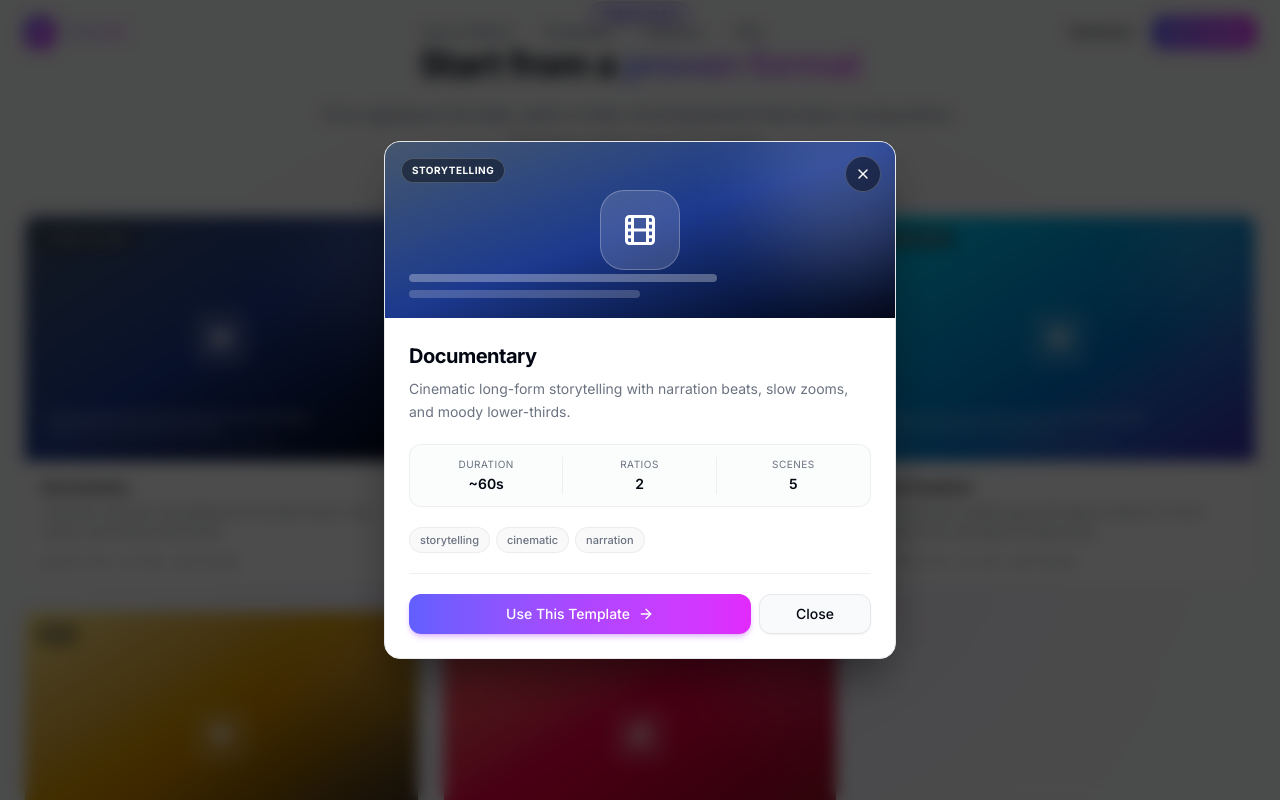
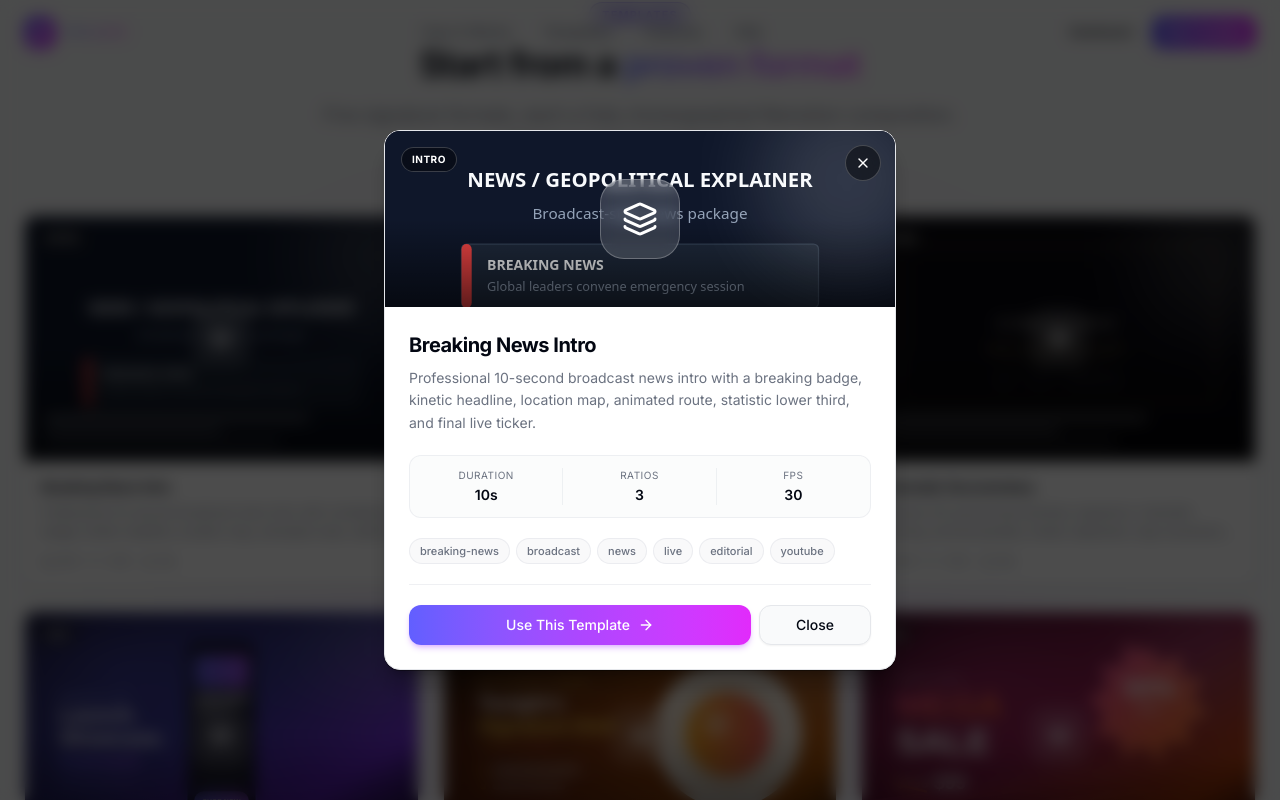
Before and after one commit to mozammal01/AI-Powered-Social-Media-Video-Generator, a Next.js app: page / in a window 1280 px wide. Both pictures are taken after a click on the button 221 px from the left and 2420 px from the top of the page. Shown: the part 2020-2820 px from the top of the page. Built offline with nearby package versions, Linux system fonts and the light colour scheme.

Commit message:
Refactor code structure for improved readability and maintainability

```diff
--- a/src/components/landing/Features.tsx
+++ b/src/components/landing/Features.tsx
@@ -75,7 +75,7 @@ export function Features() {
             return (
               <div
                 key={feature.title}
-                className="group rounded-2xl border border-border/70 bg-card/50 p-7 backdrop-blur transition-all duration-300 hover:-translate-y-1 hover:border-primary/40 hover:shadow-xl hover:shadow-black/20"
+                className="group rounded-2xl border border-border/70 bg-card/50 p-7 backdrop-blur shadow-md shadow-black/8 transition-all duration-300 hover:-translate-y-0.5 hover:border-primary/40 hover:shadow-lg hover:shadow-black/12"
               >
                 <span className="mb-5 inline-flex h-11 w-11 items-center justify-center rounded-xl bg-gradient-to-br from-indigo-500/15 to-fuchsia-500/15 text-primary ring-1 ring-inset ring-primary/25 transition-all duration-300 group-hover:from-indigo-500/30 group-hover:to-fuchsia-500/30">
                   <Icon className="h-5 w-5" />
--- a/src/components/landing/HowItWorks.tsx
+++ b/src/components/landing/HowItWorks.tsx
@@ -96,7 +96,7 @@ export function HowItWorks() {
                 <motion.div
                   key={step.number}
                   variants={cardReveal}
-                  className="group relative rounded-2xl border border-border/70 bg-card/50 p-7 backdrop-blur transition-all duration-300 hover:-translate-y-1 hover:border-primary/40 hover:shadow-xl hover:shadow-black/20"
+                  className="group relative rounded-2xl border border-border/70 bg-card/50 p-7 backdrop-blur shadow-md shadow-black/8 transition-all duration-300 hover:-translate-y-0.5 hover:border-primary/40 hover:shadow-lg hover:shadow-black/12"
                 >
                   <span className="absolute right-5 top-5 font-mono text-sm font-semibold text-muted-foreground/40 transition-colors group-hover:text-primary/50">
                     {step.number}
--- a/src/components/landing/TemplatesSection.tsx
+++ b/src/components/landing/TemplatesSection.tsx
@@ -1,109 +1,22 @@
 "use client";
 
-import { useEffect, useRef, useState } from "react";
+import { useRef, useState } from "react";
 import Link from "next/link";
 import {
   ArrowRight,
   Clock,
-  Cpu,
   Eye,
-  Film,
-  Gem,
   Layers,
   MonitorSmartphone,
-  Newspaper,
-  Trophy,
   X,
 } from "lucide-react";
-import type { ComponentType } from "react";
 import { AnimatePresence, motion, type Variants } from "framer-motion";
-import { cn } from "@/lib/utils";
 import { Button } from "@/components/ui/button";
 import { GradientText, SectionHeading } from "./SectionHeading";
-
-/* ─── Showcase data ─────────────────────────────────────────────────────── */
-
-interface ShowcaseTemplate {
-  id: string;
-  name: string;
-  category: string;
-  description: string;
-  icon: ComponentType<{ className?: string }>;
-  /** Gradient used for the card artwork and modal header. */
-  artGradient: string;
-  aspectRatios: string[];
-  duration: string;
-  scenes: number;
-  tags: string[];
-}
-
-const templates: ShowcaseTemplate[] = [
-  {
-    id: "documentary",
-    name: "Documentary",
-    category: "storytelling",
-    description:
-      "Cinematic long-form storytelling with narration beats, slow zooms, and moody lower-thirds.",
-    icon: Film,
-    artGradient: "from-slate-600 via-blue-900 to-slate-950",
-    aspectRatios: ["16:9", "9:16"],
-    duration: "~60s",
-    scenes: 5,
-    tags: ["storytelling", "cinematic", "narration"],
-  },
-  {
-    id: "top-10",
-    name: "Top 10",
-    category: "social-media",
-    description:
-      "High-energy listicle format with punchy countdown reveals, rank badges, and snappy transitions.",
-    icon: Trophy,
-    artGradient: "from-amber-400 via-orange-600 to-red-700",
-    aspectRatios: ["9:16", "1:1"],
-    duration: "~30s",
-    scenes: 6,
-    tags: ["listicle", "ranking", "viral"],
-  },
-  {
-    id: "tech-explainer",
-    name: "Tech Explainer",
-    category: "education",
-    description:
-      "Clean product walkthrough with feature callouts, UI mock panels, and crisp step-by-step pacing.",
-    icon: Cpu,
-    artGradient: "from-cyan-400 via-sky-600 to-indigo-800",
-    aspectRatios: ["16:9", "9:16"],
-    duration: "~45s",
-    scenes: 5,
-    tags: ["saas", "product", "how-it-works"],
-  },
-  {
-    id: "luxury-commercial",
-    name: "Luxury Commercial",
-    category: "ads",
-    description:
-      "Premium brand spot with elegant fades, gold-accent typography, and slow-motion product moments.",
-    icon: Gem,
-    artGradient: "from-amber-200 via-yellow-600 to-stone-900",
-    aspectRatios: ["9:16", "1:1", "16:9"],
-    duration: "~15s",
-    scenes: 4,
-    tags: ["premium", "brand", "cinematic"],
-  },
-  {
-    id: "news-explainer",
-    name: "News Explainer",
-    category: "education",
-    description:
-      "Authoritative briefing style with headline banners, ticker strips, and stat-forward layouts.",
-    icon: Newspaper,
-    artGradient: "from-red-400 via-rose-600 to-red-900",
-    aspectRatios: ["16:9", "9:16"],
-    duration: "~40s",
-    scenes: 5,
-    tags: ["breaking", "explainer", "authority"],
-  },
-];
+import {
+  templateList,
+  type TemplateMetadata,
+} from "@/remotion/templates";
 
 /* ─── Scroll-reveal choreography ────────────────────────────────────────── */
 
@@ -125,12 +38,18 @@ const cardReveal: Variants = {
 
 /* ─── Section ───────────────────────────────────────────────────────────── */
 
+const HOME_TEMPLATE_LIMIT = 6;
+
 export function TemplatesSection() {
-  const [active, setActive] = useState<ShowcaseTemplate | null>(null);
+  const [active, setActive] = useState<TemplateMetadata | null>(null);
   const closeButtonRef = useRef<HTMLButtonElement>(null);
 
+  const displayedTemplates = templateList.slice(0, HOME_TEMPLATE_LIMIT);
+  const hasMore = templateList.length > HOME_TEMPLATE_LIMIT;
+
   // Escape-to-close + body scroll lock + initial focus while modal is open.
-  useEffect(() => {
+  // biome-ignore lint/correctness/useExhaustiveDependencies: active toggles effect
+  useState(() => {
     if (!active) return;
     const onKeyDown = (event: KeyboardEvent) => {
       if (event.key === "Escape") setActive(null);
@@ -143,7 +62,7 @@ export function TemplatesSection() {
       document.removeEventListener("keydown", onKeyDown);
       document.body.style.overflow = previousOverflow;
     };
-  }, [active]);
+  });
 
   return (
     <section id="templates" className="relative scroll-mt-24 py-24 sm:py-32">
@@ -173,9 +92,7 @@ export function TemplatesSection() {
           viewport={{ once: true, margin: "-80px" }}
           className="mt-14 grid gap-6 sm:grid-cols-2 lg:grid-cols-3"
         >
-          {templates.map((template) => {
-            const Icon = template.icon;
-            return (
+          {displayedTemplates.map((template) => (
             <motion.button
               key={template.id}
               type="button"
@@ -183,15 +100,17 @@ export function TemplatesSection() {
               onClick={() => setActive(template)}
               aria-haspopup="dialog"
               aria-label={`Preview ${template.name} template`}
-                className="group block w-full cursor-pointer overflow-hidden rounded-xl border border-border bg-card text-left shadow-xs transition-all duration-300 hover:-translate-y-1 hover:border-primary/40 hover:shadow-xl hover:shadow-black/20 focus-visible:outline-none focus-visible:ring-2 focus-visible:ring-ring"
+              className="group block w-full cursor-pointer overflow-hidden rounded-xl border border-border bg-card text-left shadow-md shadow-black/8 transition-all duration-300 hover:-translate-y-0.5 hover:border-primary/40 hover:shadow-lg hover:shadow-black/12 focus-visible:outline-none focus-visible:ring-2 focus-visible:ring-ring"
             >
               {/* Artwork */}
-                <div
-                  className={cn(
-                    "relative aspect-[16/10] w-full overflow-hidden bg-gradient-to-br",
-                    template.artGradient
-                  )}
-                >
+              <div className="relative aspect-[16/10] w-full overflow-hidden bg-slate-950">
+                <img
+                  src={template.thumbnailUrl}
+                  alt={`${template.name} preview`}
+                  className="h-full w-full object-cover"
+                />
+                <div className="absolute inset-0 bg-gradient-to-t from-black/60 via-transparent to-transparent" />
+
                 {/* Scene bars */}
                 <div
                   aria-hidden
@@ -209,7 +128,7 @@ export function TemplatesSection() {
                 {/* Centered icon */}
                 <div className="absolute inset-0 flex items-center justify-center">
                   <span className="flex h-14 w-14 items-center justify-center rounded-2xl bg-white/15 text-white ring-1 ring-inset ring-white/25 backdrop-blur-sm transition-transform duration-300 group-hover:scale-110">
-                      <Icon className="h-6 w-6" />
+                    <Layers className="h-6 w-6" />
                   </span>
                 </div>
                 {/* Category badge */}
@@ -236,22 +155,32 @@ export function TemplatesSection() {
                 <div className="flex flex-wrap items-center gap-x-3 gap-y-1 pt-1.5 text-[11px] text-muted-foreground">
                   <span className="inline-flex items-center gap-1">
                     <MonitorSmartphone className="h-3 w-3" />
-                      {template.aspectRatios.join(" · ")}
+                    {template.supportedAspectRatios.join(" · ")}
                   </span>
                   <span className="inline-flex items-center gap-1">
                     <Clock className="h-3 w-3" />
-                      {template.duration}
-                    </span>
-                    <span className="inline-flex items-center gap-1">
-                      <Layers className="h-3 w-3" />
-                      {template.scenes} scenes
+                    {Math.round(template.durationInFrames / template.fps)}s
                   </span>
                 </div>
               </div>
             </motion.button>
-            );
-          })}
+          ))}
         </motion.div>
+
+        {hasMore && (
+          <div className="mt-10 flex justify-center">
+            <Link href="/dashboard/templates">
+              <Button
+                variant="outline"
+                size="sm"
+                className="gap-2 text-xs transition-all duration-200 hover:shadow-md hover:shadow-black/10 hover:-translate-y-0.5"
+              >
+                See More Templates
+                <ArrowRight className="h-3.5 w-3.5" />
+              </Button>
+            </Link>
+          </div>
+        )}
 
         <p className="mt-10 text-center text-sm text-muted-foreground">
           New formats ship every week — all fully customizable in the editor.
@@ -280,29 +209,23 @@ export function TemplatesSection() {
               exit={{ opacity: 0, scale: 0.96, y: 16 }}
               transition={{ type: "spring", stiffness: 320, damping: 28 }}
               onClick={(event) => event.stopPropagation()}
-              className="relative my-auto w-full max-w-lg overflow-hidden rounded-2xl border border-border bg-card shadow-2xl shadow-black/50"
+              className="relative my-auto w-full max-w-lg overflow-hidden rounded-2xl border border-border bg-card shadow-xl shadow-black/25 backdrop-blur"
             >
               {/* Header artwork */}
-              <div
-                className={cn(
-                  "relative h-44 w-full overflow-hidden bg-gradient-to-br",
-                  active.artGradient
-                )}
-              >
+              <div className="relative h-44 w-full overflow-hidden bg-slate-950">
+                <img
+                  src={active.thumbnailUrl}
+                  alt={`${active.name} preview`}
+                  className="h-full w-full object-cover"
+                />
+                <div className="absolute inset-0 bg-gradient-to-t from-black/60 via-transparent to-transparent" />
                 <div
                   aria-hidden
                   className="absolute -right-10 -top-10 h-44 w-44 rounded-full bg-white/15 blur-2xl"
                 />
-                <div
-                  aria-hidden
-                  className="absolute inset-x-6 bottom-5 space-y-2"
-                >
-                  <span className="block h-2 w-2/3 rounded-full bg-white/30" />
-                  <span className="block h-2 w-1/2 rounded-full bg-white/20" />
-                </div>
                 <div className="absolute inset-0 flex items-center justify-center">
                   <span className="flex h-20 w-20 items-center justify-center rounded-3xl bg-white/15 text-white ring-1 ring-inset ring-white/25 backdrop-blur-sm">
-                    <active.icon className="h-9 w-9" />
+                    <Layers className="h-9 w-9" />
                   </span>
                 </div>
                 <span className="absolute left-4 top-4 rounded-full border border-white/20 bg-black/40 px-2.5 py-1 text-[10px] font-bold uppercase tracking-wider text-white backdrop-blur-sm">
@@ -339,7 +262,7 @@ export function TemplatesSection() {
                       Duration
                     </dt>
                     <dd className="mt-0.5 text-sm font-semibold">
-                      {active.duration}
+                      {Math.round(active.durationInFrames / active.fps)}s
                     </dd>
                   </div>
                   <div>
@@ -347,15 +270,15 @@ export function TemplatesSection() {
                       Ratios
                     </dt>
                     <dd className="mt-0.5 text-sm font-semibold">
-                      {active.aspectRatios.length}
+                      {active.supportedAspectRatios.length}
                     </dd>
                   </div>
                   <div>
                     <dt className="text-[10px] uppercase tracking-wider text-muted-foreground">
-                      Scenes
+                      FPS
                     </dt>
                     <dd className="mt-0.5 text-sm font-semibold">
-                      {active.scenes}
+                      {active.fps}
                     </dd>
                   </div>
                 </dl>
@@ -374,7 +297,11 @@ export function TemplatesSection() {
 
                 {/* Footer actions */}
                 <div className="flex flex-col gap-2 border-t border-border/60 pt-5 sm:flex-row">
-                  <Link href="/create-video" className="flex-1">
+                  <Link
+                    href={`/create-video?template=${active.id}`}
+                    className="flex-1"
+                    onClick={() => setActive(null)}
+                  >
                     <Button className="w-full gap-2 bg-gradient-to-r from-indigo-500 via-purple-500 to-fuchsia-500 text-white shadow-md shadow-purple-500/30 hover:opacity-90">
                       Use This Template
                       <ArrowRight className="h-4 w-4" />
--- a/src/components/ui/card.tsx
+++ b/src/components/ui/card.tsx
@@ -8,7 +8,7 @@ const Card = React.forwardRef<
   <div
     ref={ref}
     className={cn(
-      "rounded-xl border border-border bg-card text-card-foreground shadow-xs transition-all duration-200",
+      "rounded-xl border border-border bg-card text-card-foreground shadow-md shadow-black/8 transition-all duration-200",
       className
     )}
     {...props}
--- a/src/components/video/TemplateCard.tsx
+++ b/src/components/video/TemplateCard.tsx
@@ -92,10 +92,10 @@ export function TemplateCard({
   );
 
   const baseClassName = cn(
-    "group block w-full text-left rounded-xl border bg-card overflow-hidden transition-all",
-    "hover:border-primary/40 hover:shadow-md focus-visible:outline-none focus-visible:ring-2 focus-visible:ring-ring",
+    "group block w-full text-left rounded-xl border bg-card overflow-hidden shadow-md shadow-black/8 transition-all duration-200",
+    "hover:border-primary/40 hover:shadow-lg hover:shadow-black/12 focus-visible:outline-none focus-visible:ring-2 focus-visible:ring-ring",
     selected
-      ? "border-primary ring-2 ring-primary/25 shadow-md"
+      ? "border-primary ring-2 ring-primary/25 shadow-lg shadow-black/12"
       : "border-border",
     className
   );
```
Also changed, not shown: 1 other file (tests, documents, lock files or other folders). Lines whose indentation alone changed are shown as unchanged.
